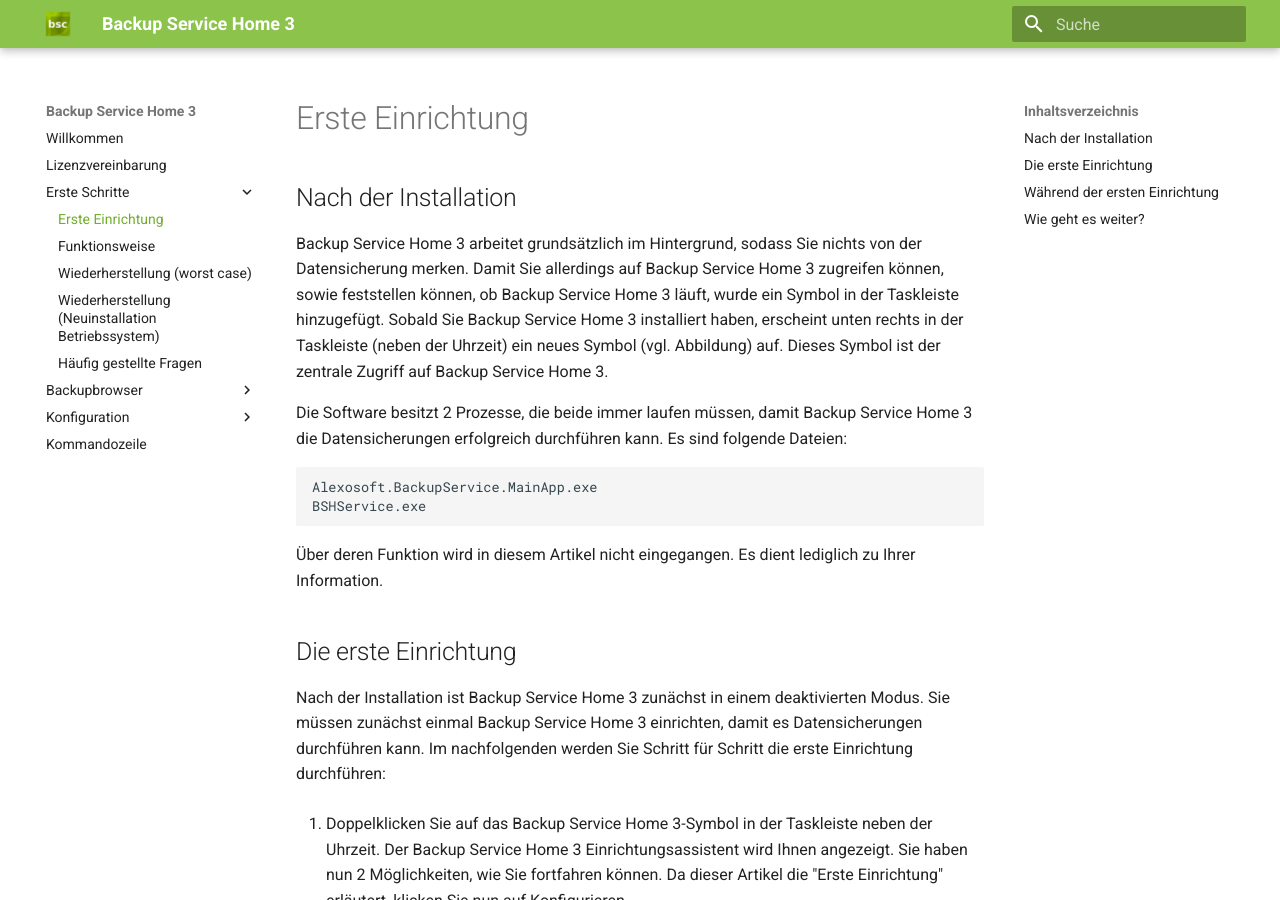
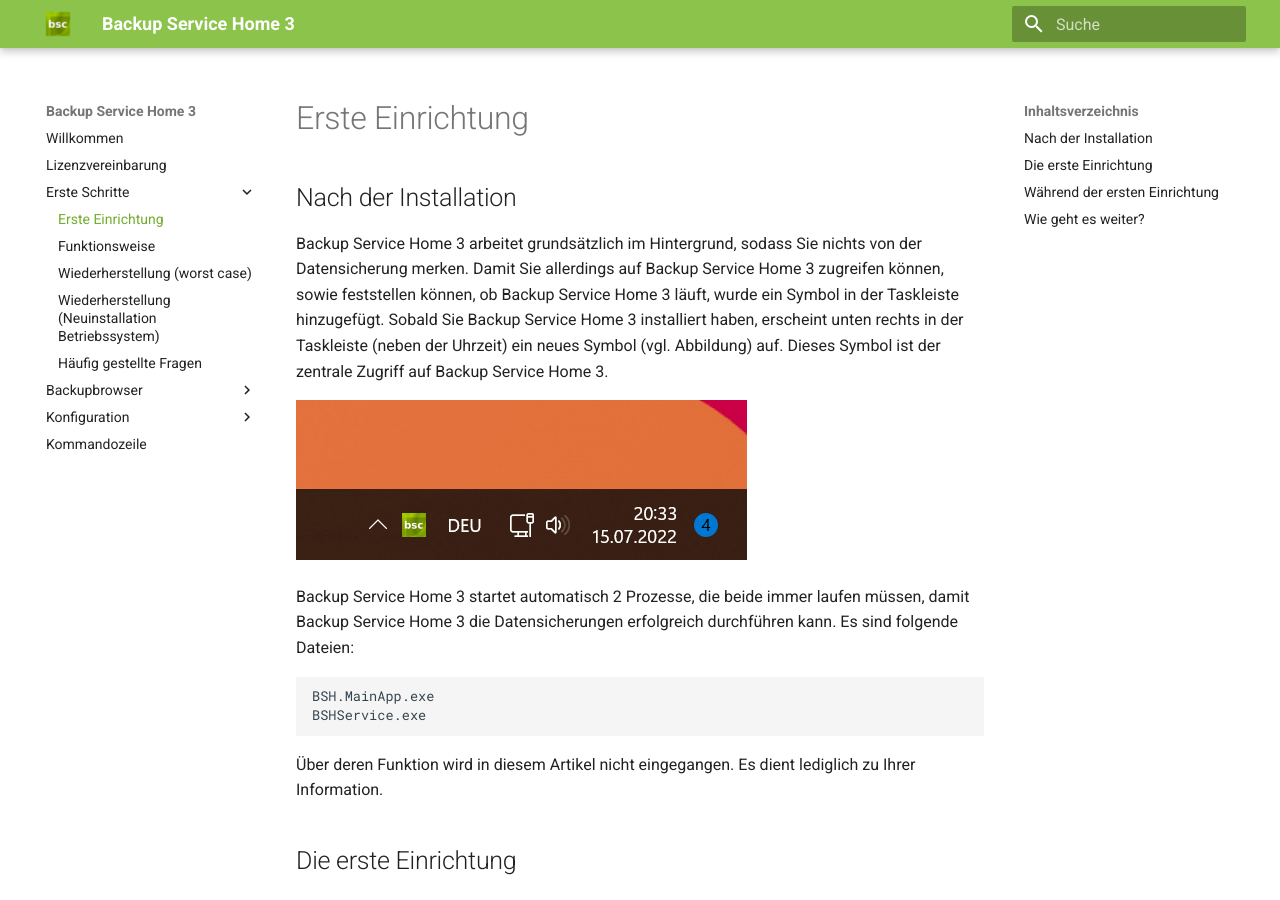
Before and after one commit to alexsee/backup-service-home-docs, an MkDocs documentation site: the page built from docs/first-steps/index.md, in a window 1280 px wide and 900 px high. Built offline with MkDocs 1.6.1 and Material for MkDocs 9.7.7, drawn with Linux system fonts in a browser that asks for light colours; some of the changed text lies outside the part shown.

Commit message:
docs: update icon and core processes

```diff
--- a/docs/first-steps/index.md
+++ b/docs/first-steps/index.md
@@ -2,18 +2,28 @@
 
 ## Nach der Installation
 
-Backup Service Home 3 arbeitet grundsätzlich im Hintergrund, sodass Sie nichts von der Datensicherung merken. Damit Sie allerdings auf Backup Service Home 3 zugreifen können, sowie feststellen können, ob Backup Service Home 3 läuft, wurde ein Symbol in der Taskleiste hinzugefügt. Sobald Sie Backup Service Home 3 installiert haben, erscheint unten rechts in der Taskleiste (neben der Uhrzeit) ein neues Symbol (vgl. Abbildung) auf. Dieses Symbol ist der zentrale Zugriff auf Backup Service Home 3.
+Backup Service Home 3 arbeitet grundsätzlich im Hintergrund, sodass Sie nichts von der Datensicherung merken.
+Damit Sie allerdings auf Backup Service Home 3 zugreifen können, sowie feststellen können, ob Backup Service Home 3 läuft, wurde ein Symbol in der Taskleiste hinzugefügt.
+Sobald Sie Backup Service Home 3 installiert haben, erscheint unten rechts in der Taskleiste (neben der Uhrzeit) ein neues Symbol (vgl. Abbildung) auf.
+Dieses Symbol ist der zentrale Zugriff auf Backup Service Home 3.
 
-Die Software besitzt 2 Prozesse, die beide immer laufen müssen, damit Backup Service Home 3 die Datensicherungen erfolgreich durchführen kann. Es sind folgende Dateien:
+![Backup Service Home 3 Taskbar Icon](../assets/bsh-taskbar-icon.png)
 
-    Alexosoft.BackupService.MainApp.exe
+Backup Service Home 3 startet automatisch 2 Prozesse, die beide immer laufen müssen, damit Backup Service Home 3 die Datensicherungen erfolgreich durchführen kann.
+Es sind folgende Dateien:
+
+    BSH.MainApp.exe
     BSHService.exe
 
-Über deren Funktion wird in diesem Artikel nicht eingegangen. Es dient lediglich zu Ihrer Information.
+Über deren Funktion wird in diesem Artikel nicht eingegangen.
+Es dient lediglich zu Ihrer Information.
+
 
 ## Die erste Einrichtung
 
-Nach der Installation ist Backup Service Home 3 zunächst in einem deaktivierten Modus. Sie müssen zunächst einmal Backup Service Home 3 einrichten, damit es Datensicherungen durchführen kann. Im nachfolgenden werden Sie Schritt für Schritt die erste Einrichtung durchführen:
+Nach der Installation ist Backup Service Home 3 zunächst in einem deaktivierten Modus.
+Sie müssen zunächst einmal Backup Service Home 3 einrichten, damit es Datensicherungen durchführen kann.
+Im nachfolgenden werden Sie Schritt für Schritt die erste Einrichtung durchführen:
 
 1.   Doppelklicken Sie auf das Backup Service Home 3-Symbol in der Taskleiste neben der Uhrzeit.
     Der Backup Service Home 3 Einrichtungsassistent wird Ihnen angezeigt. Sie haben nun 2 Möglichkeiten, wie Sie fortfahren können. Da dieser Artikel die "Erste Einrichtung" erläutert, klicken Sie nun auf Konfigurieren.
--- a/mkdocs.yml
+++ b/mkdocs.yml
@@ -7,7 +7,7 @@
     primary: light green
     accent: lime
   custom_dir: overrides
-copyright: Copyright &copy; 2021 Alexander Seeliger
+copyright: Copyright &copy; 2022 Alexander Seeliger
 
 extra:
   analytics:
```
Also changed, not shown: docs/assets/bsh-taskbar-icon.png (added).
